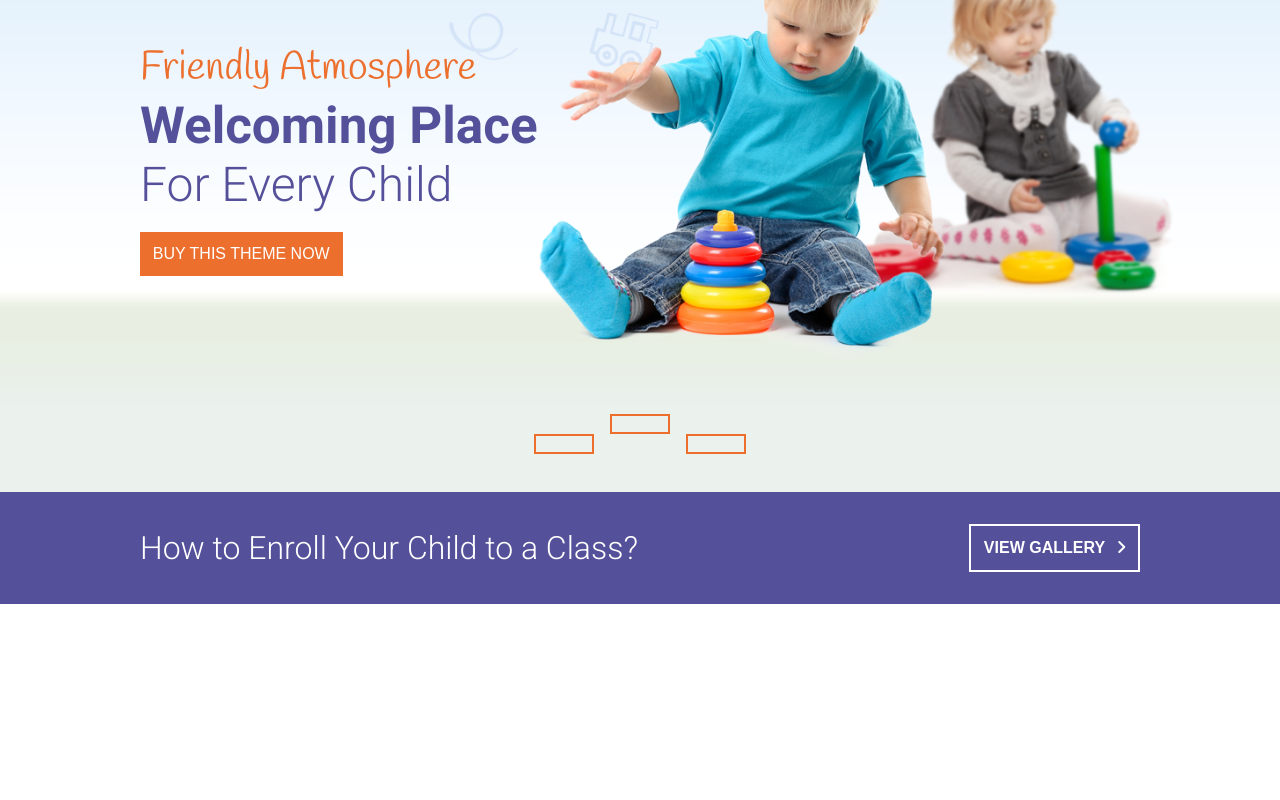
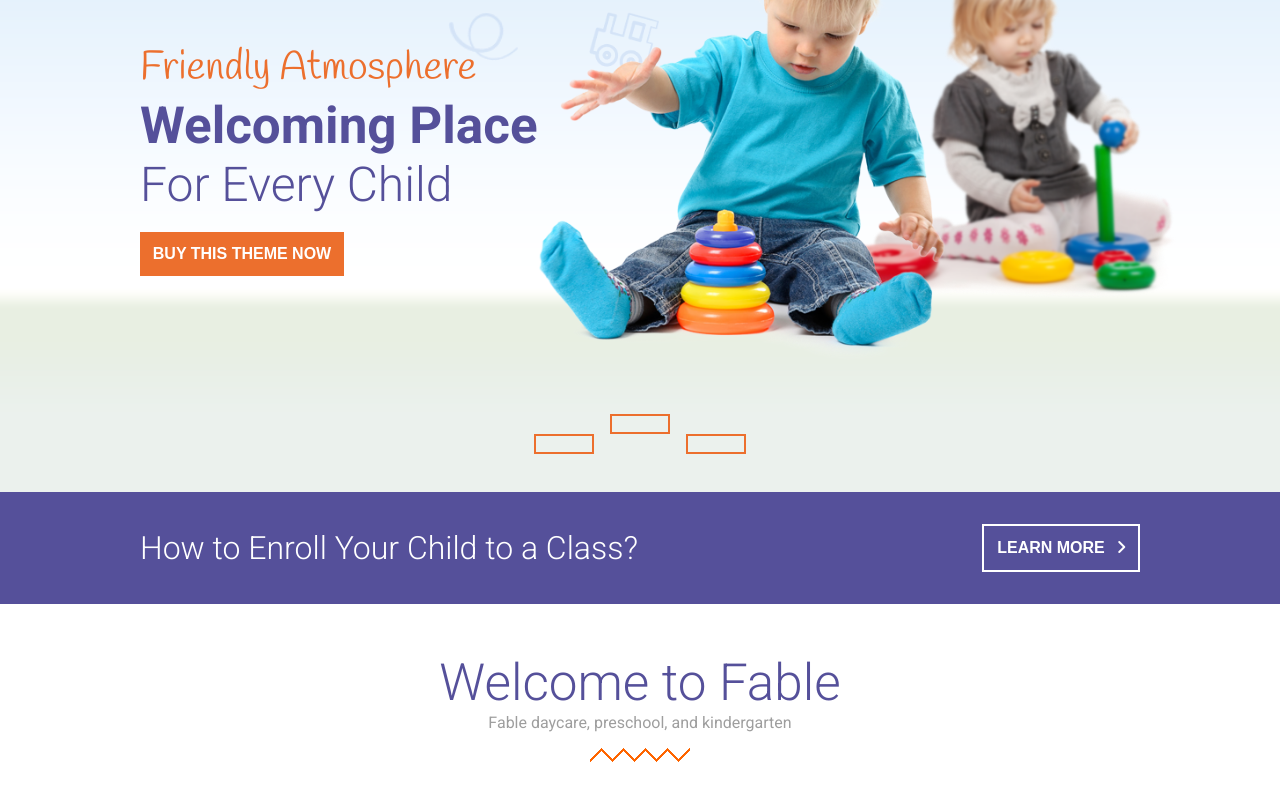
Before and after one commit to iormat/proj-html-vuejs, a Vue app: page / in a window 1280 px wide. Shown: the part 208-1008 px from the top of the page. Before the commit the page ends 812 px from the top, so only its background shows below. Built offline with nearby package versions, Linux system fonts and the light colour scheme.

Commit message:
Minor: AppMainWelcomeSection and btns hover effect

```diff
--- a/src/App.vue
+++ b/src/App.vue
@@ -79,6 +79,8 @@ export default {
 	--clr-primary-300: #EC6F2D;
 	--clr-primary-600: #55509A;
 	--clr-primary-900: #000;
+
+	--clr-secondary-200: #9E9E9E;
 }
 * {
 	padding: 0;
@@ -96,6 +98,17 @@ export default {
 	max-width: 1000px;
 	margin: 0 auto;
 }
+// image divider rules
+.img-divider {
+	display: block;
+	margin: 1rem auto;
+}
+
+// text rules
+h2 {
+	color: var(--clr-primary-600);
+	font-size: 3.2rem;
+}
 
 // btn rules
 .btn {
@@ -106,14 +119,24 @@ export default {
 		color: var(--clr-primary-100);
 		text-transform: uppercase;
 		font-size: 1rem;
+		font-weight: bolder;
 		padding: .8em;
 	}
 	&.banner-btn {
 		background-color: var(--clr-primary-600);
 		border: 2px solid var(--clr-primary-100);
+		&:hover {
+			background-color: var(--clr-primary-100);
+			a {
+				color: var(--clr-primary-600);
+			}
+		}
 	}
 	&.main-btn {
 		background-color: var(--clr-primary-300);
+		&:hover {
+			background-color: var(--clr-primary-600);
+		}
 	}
 }
 </style>
--- a/src/components/AppHeader.vue
+++ b/src/components/AppHeader.vue
@@ -60,7 +60,7 @@
 				<h3>How to Enroll Your Child to a Class&quest;</h3>
 				<button class="btn banner-btn">
 					<a href="#">
-						view gallery
+						learn more
 						<i class="fas fa-angle-right"></i>
 					</a>
 				</button>
@@ -196,10 +196,6 @@ export default {
 				font-family: 'Handlee', 'Roboto', sans-serif;
 				font-size: 2.5rem;
 			}
-			h2 {
-				color: var(--clr-primary-600);
-				font-size: 3.2rem;
-			}
 			.subtitle {
 				color: var(--clr-primary-600);
 				font-size: 3rem;
--- a/src/components/AppMain.vue
+++ b/src/components/AppMain.vue
@@ -1,13 +1,19 @@
 <template>
     <main>
+        <AppMainWelcomeSection/>
 
     </main>
 </template>
 
 
 <script>
+import AppMainWelcomeSection from "./AppMainWelcomeSection.vue";
+
 export default {
     name: 'AppMain',
+    components: {
+        AppMainWelcomeSection,
+    }
 }
 </script>
 
--- /dev/null
+++ b/src/components/AppMainWelcomeSection.vue
@@ -0,0 +1,37 @@
+<template>
+    <section id="welcome-section" class="container_small">
+        <!-- section header -->
+        <div class="section-title">
+            <h2>Welcome to Fable</h2>
+            <span class="section-subtitle">Fable daycare&comma; preschool&comma; and kindergarten</span>
+            <img class="img-divider" src="../assets/img/header_divider.png" alt="styled divider">
+        </div>
+        <!-- section main -->
+        <div class="section-main">
+
+        </div>
+    </section>
+</template>
+
+
+<script>
+export default {
+    name: 'AppMainWelcomeSection',
+}
+</script>
+
+<style scoped lang="scss">
+#welcome-section {
+    margin: 3rem auto;
+    .section-title {
+        text-align: center;
+        h2 {
+             font-weight: 300;
+        }
+        .section-subtitle {
+            color: var(--clr-secondary-200);
+        }
+    }
+}
+
+</style>
```
Also changed, not shown: src/assets/img/header_divider.png (added).
